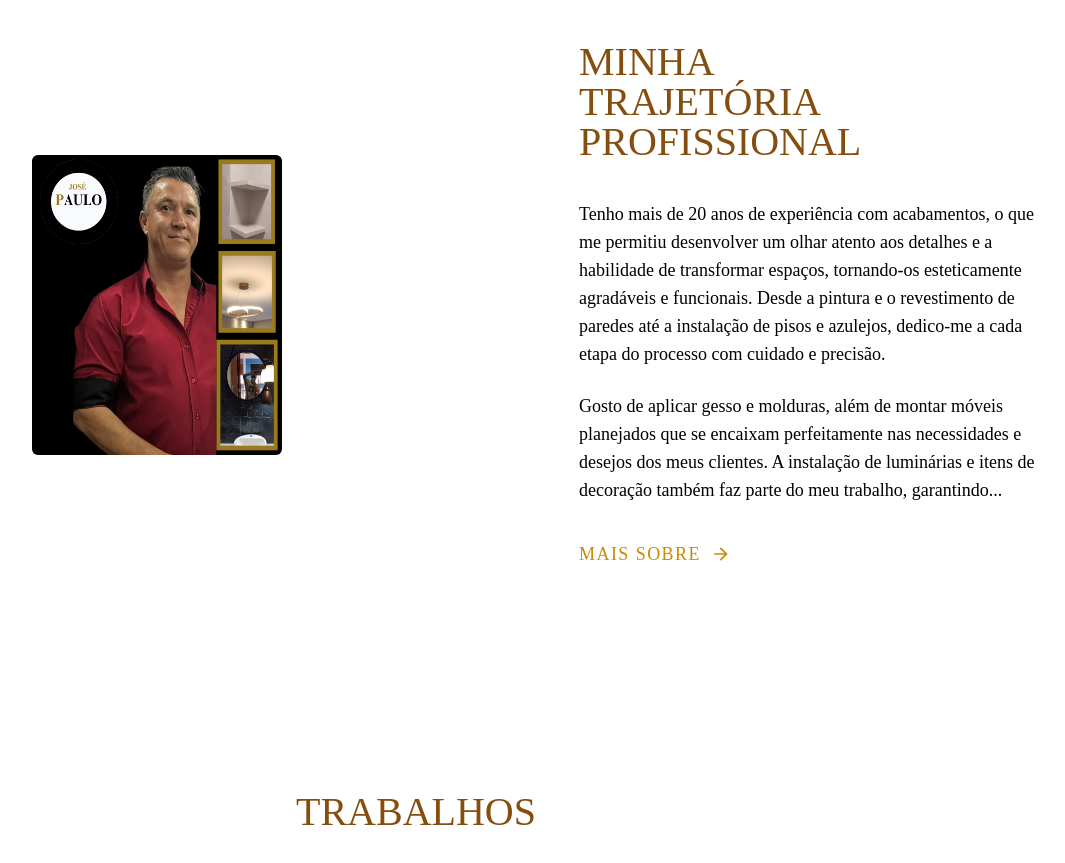
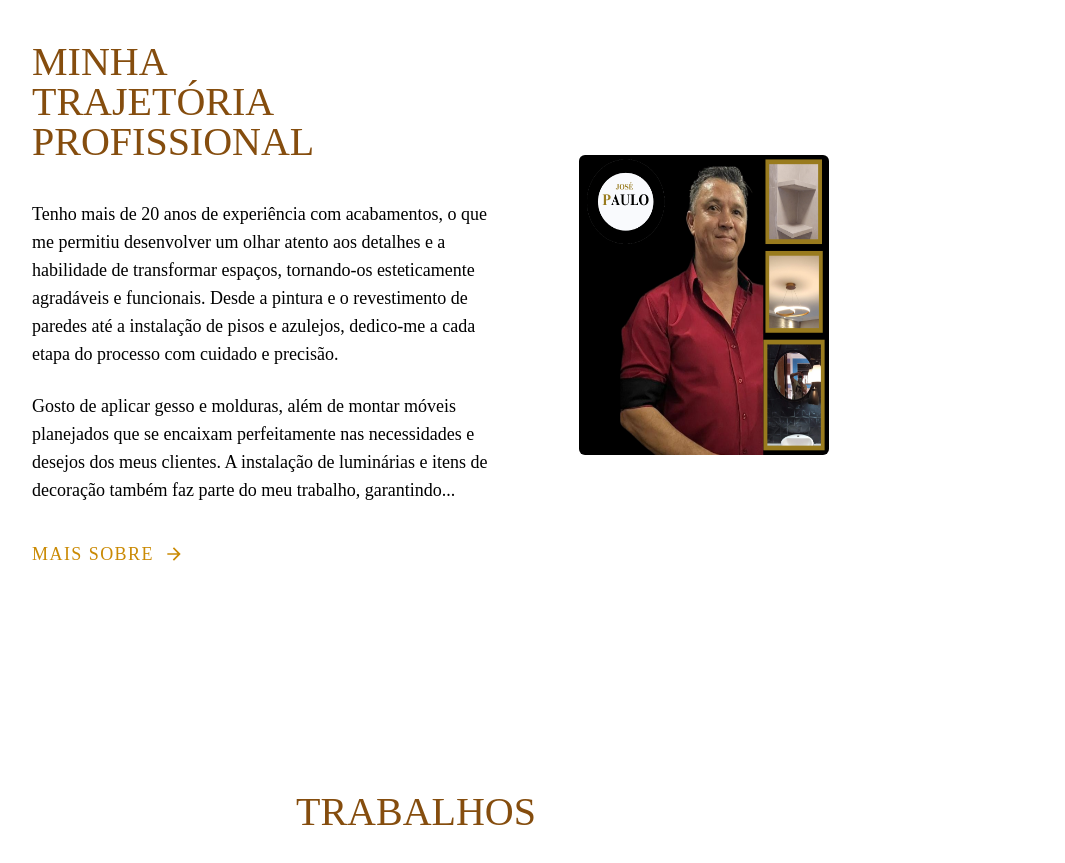
Before and after one commit to Pabloopk/Paulo-Mestre-de-obras, a React (Create React App) app: page / in a window 1280 px wide. Shown: the part 1120-1983 px from the top of the page, without its empty margins (96-1161 px from the left). Built offline with nearby package versions, Linux system fonts and the light colour scheme.

Commit message:
trocar o lado da img

```diff
--- a/src/components/About.js
+++ b/src/components/About.js
@@ -25,15 +25,7 @@ const About = () => {
           <div className='flex flex-col lg:flex-row gap-x-[70px]
           items-center
           '>
-              <motion.div variants={fadeIn('right')}
-              initial="hidden"
-              whileInView={'show'}
-             className='flex flex-col lg:flex-row flex-1'>
 
-                <img className='w-[250px] h-[300px] xl:mt-[180px] mt-[20px] mb-[20px] xl:w-[550px] xl:h-[600px] rounded-md ' src={sobre}  alt=''/>
-
-
-            </motion.div>
             {/*text*/}
               <motion.div variants={fadeIn('left')}
               initial="hidden"
@@ -54,6 +46,15 @@ const About = () => {
                   </div>
                 </div>
               </motion.div>
+              <motion.div variants={fadeIn('right')}
+              initial="hidden"
+              whileInView={'show'}
+             className='flex flex-col lg:flex-row flex-1'>
+
+                <img className='w-[250px] h-[300px] xl:mt-[180px] mt-[20px] mb-[20px] xl:w-[550px] xl:h-[600px] rounded-md ' src={sobre}  alt=''/>
+
+
+            </motion.div>
           </div>
         </div>
     </section>
```
